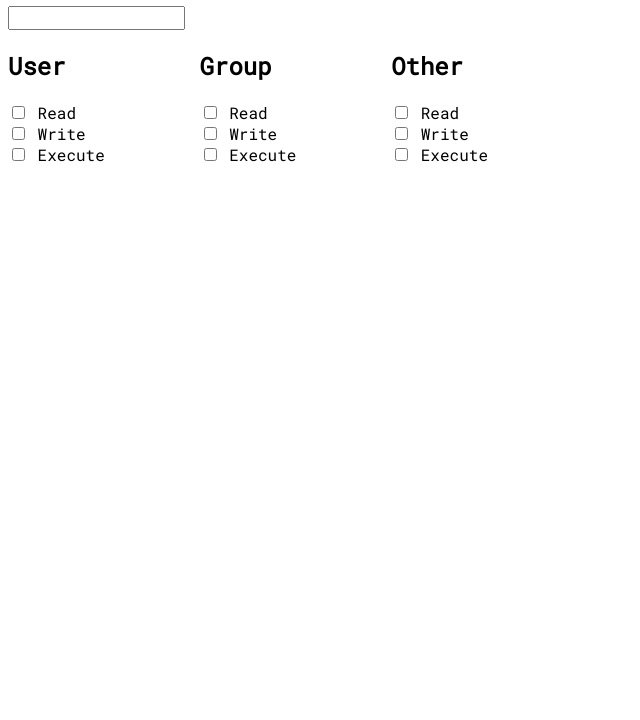
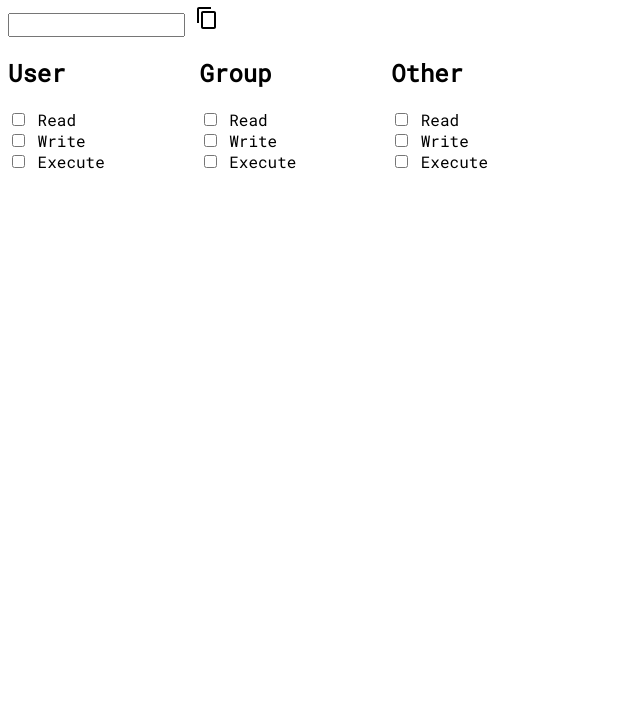
Before and after one commit to helenascholl/chmod-integer, a plain HTML site: page src/index.html in a window 1280 px wide. Shown: the part 80-800 px from the top of the page, without its empty margins (0-640 px from the left). Drawn offline with Linux system fonts and the light colour scheme.

Commit message:
Include copy.svg

```diff
--- a/src/index.html
+++ b/src/index.html
@@ -10,7 +10,10 @@
 <body>
   <h1>Calculate mode bits.</h1>
 
-  <input type="text" id="integer">
+  <div class="integer">
+    <input type="text" id="integer">
+    <img src="assets/copy.svg">
+  </div>
 
   <div class="permissions">
     <div class="category">
```
